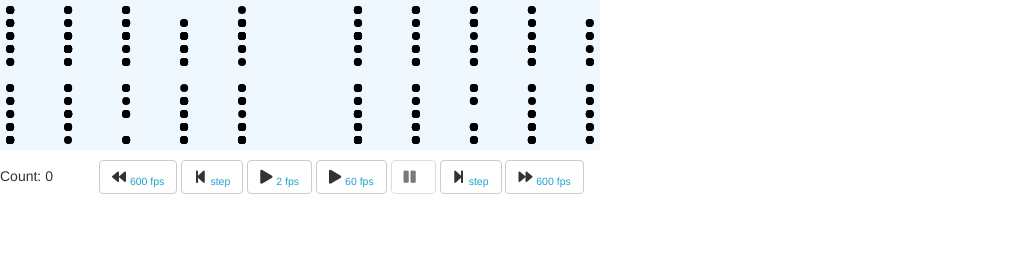
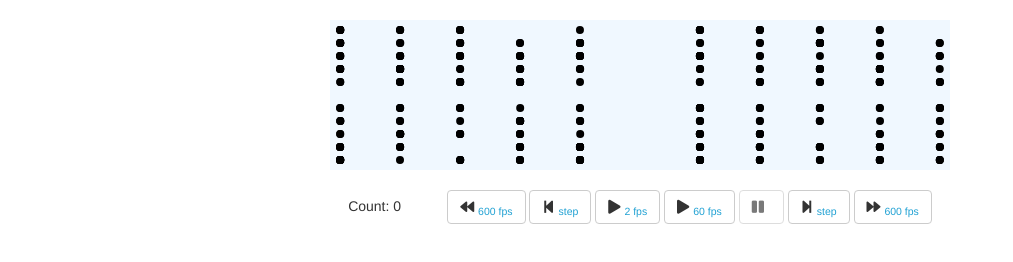
Before and after one commit to taylorjg/AdventOfCode2018, a website: page Day10/index.html in a window 1280 px wide. Shown: the whole page, without its empty margins (0-1013 px from the left). Drawn offline with nearby package versions, Linux system fonts and the light colour scheme.

Commit message:
Day 10 - trying to make it look better

```diff
--- a/Day10/index.html
+++ b/Day10/index.html
@@ -9,8 +9,9 @@
 </head>
 
 <body>
+  <div id="container">
     <svg id="svg"></svg>
-  <div id="controls">
+    <div>
       <span>Count: <span id="countLabel"></span></span>
       <button class="btn btn-default" id="fastRewind">
         <i class="fas fa-backward"></i>
@@ -41,6 +42,7 @@
         <sub>600 fps</sub>
       </button>
     </div>
+  </div>
   <script src="index.js"></script>
 </body>
 
--- a/Day10/styles.css
+++ b/Day10/styles.css
@@ -1,11 +1,17 @@
+#container {
+  width: 100%;
+  height: 100%;
+  display: flex;
+  flex-direction: column;
+  justify-content: flex-start;
+  align-items: center;
+}
+
 svg {
   background-color: aliceblue;
-  width: 600px;
-  height: 150px;
-}
-
-#controls {
-  margin-top: 10px;
+  width: calc(50% - 20px);
+  height: calc(width/4 - 20px);
+  margin: 20px;
 }
 
 #countLabel {
--- a/package.json
+++ b/package.json
@@ -1,6 +1,6 @@
 {
   "name": "advent-of-code-2018",
-  "version": "2018.10.10",
+  "version": "2018.10.11",
   "description": "Advent of Code 2018",
   "author": "Jonathan Taylor",
   "license": "MIT",
```
Lines whose indentation alone changed are shown as unchanged.
